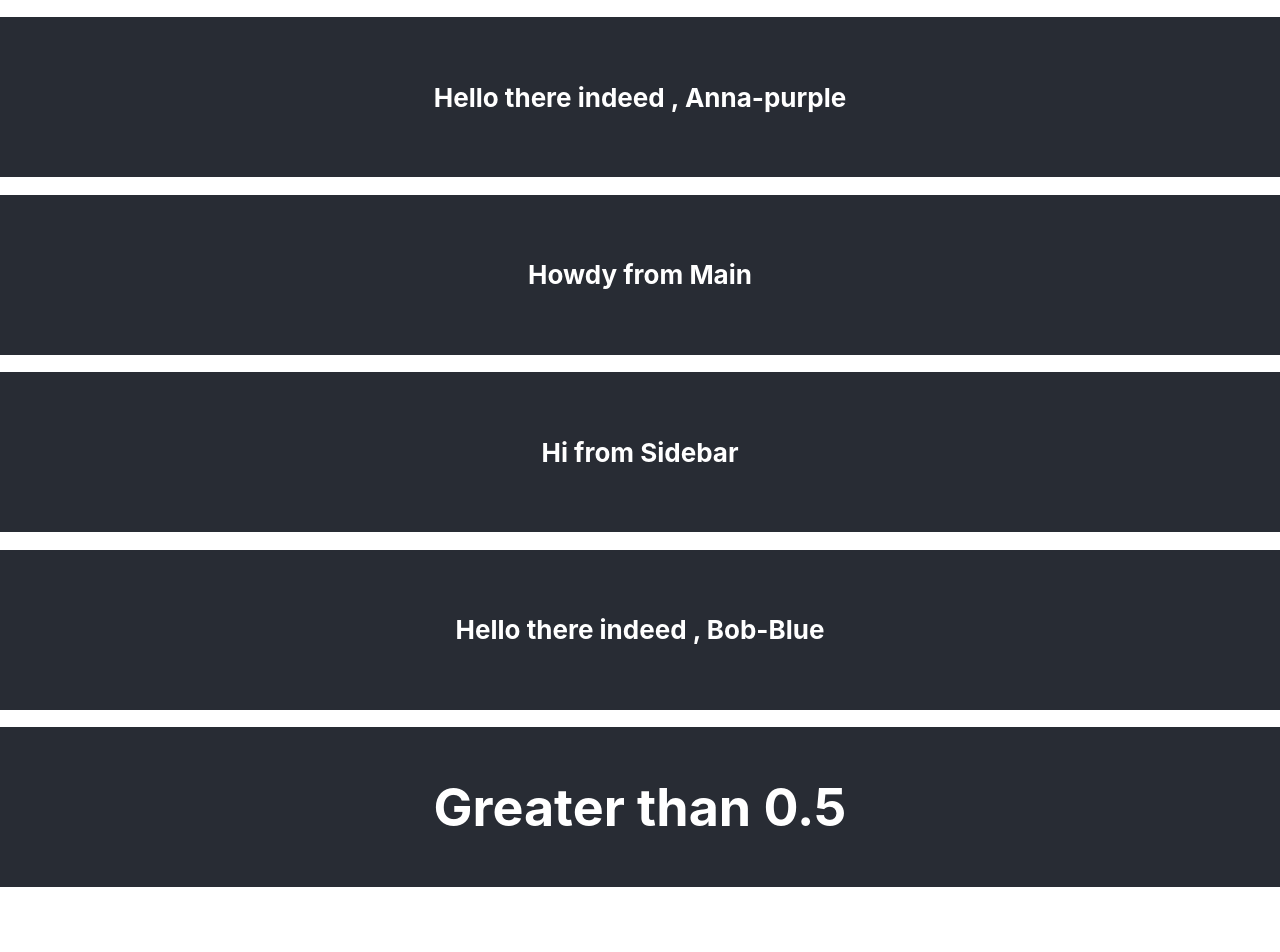
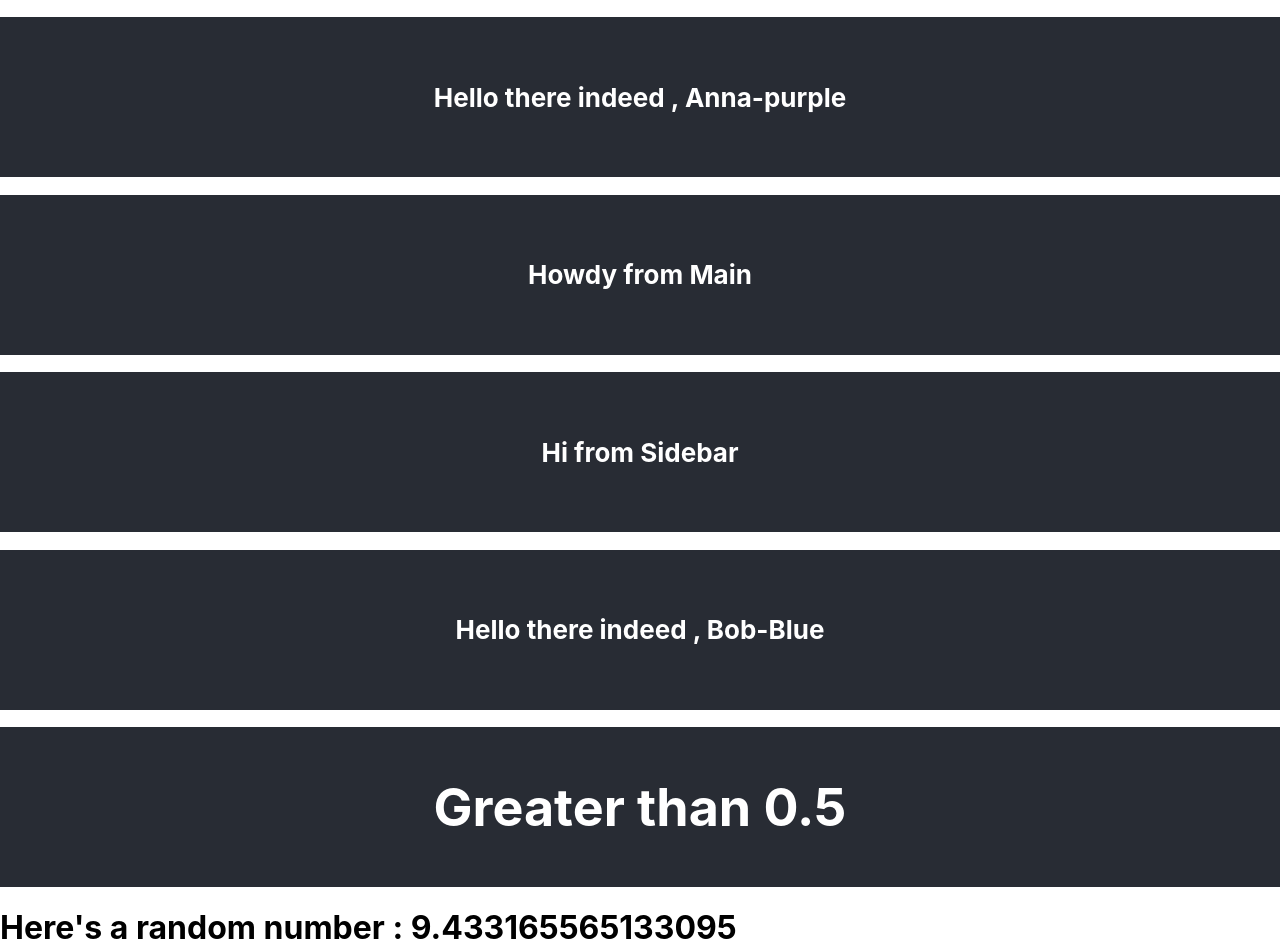
Before and after one commit to aggarwal-ujjwal/React-playground, a React (Create React App) app in the folder props-ex/: page / in a window 1280 px wide. Shown: the top 952 px of the page. Before the commit the page ends 887 px from the top, so only its background shows below. Built offline with nearby package versions, Linux system fonts and the light colour scheme.

Commit message:
Functioncall example

```diff
--- a/props-ex/src/App.js
+++ b/props-ex/src/App.js
@@ -1,3 +1,4 @@
+import FunctioncallExample from "./components/Functioncallexample";
 import Header from "./components/Header";
 import Main from "./components/Main"
 import Sidebar from "./components/Sidebar";
@@ -11,6 +12,7 @@ function App() {
     <Sidebar greet="Hi" />
     <Header name ="Bob" color="Blue" />
     <Ternaryex />
+    <FunctioncallExample />
     </div>
   );
 }
--- /dev/null
+++ b/props-ex/src/components/Functioncallexample.js
@@ -0,0 +1,12 @@
+function Functioncallexample(){
+
+    const getRandomNumber = () => Math.random()*10
+
+    return (
+        <div>
+            <h1> Here's a random number : {getRandomNumber()} </h1>
+        </div>
+    );
+}
+
+export default Functioncallexample;
```
